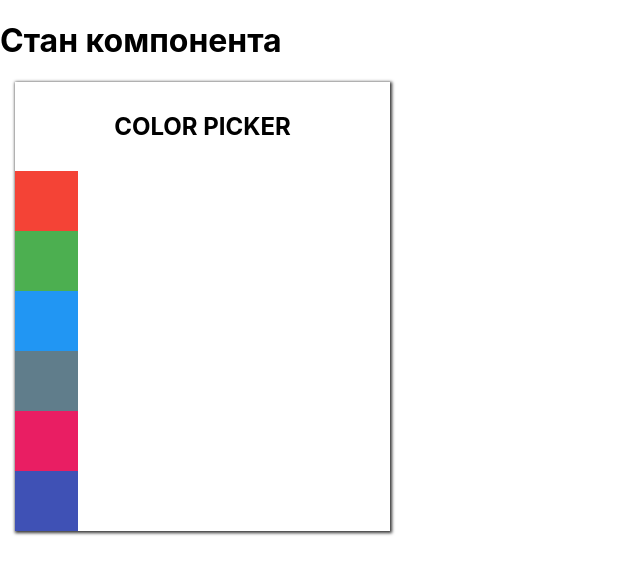
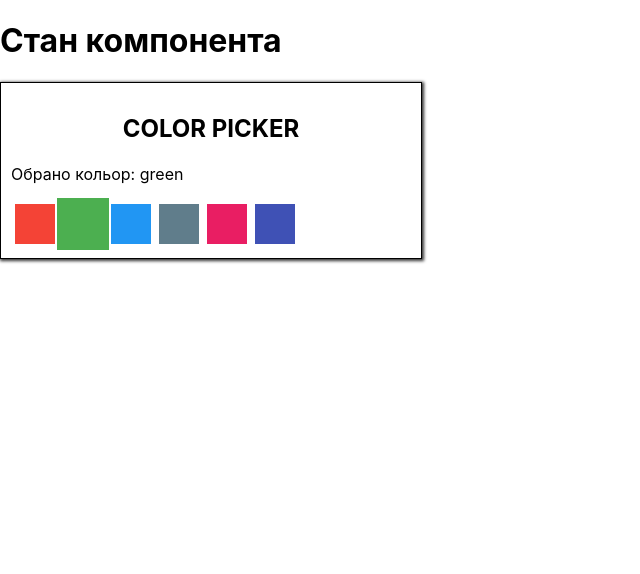
Before and after one commit to Allovallo/react-pract-03, a React (Create React App) app: page / in a window 1280 px wide. Shown: the top 574 px of the page, without its empty margins (0-640 px from the left). Built offline with nearby package versions, Linux system fonts and the light colour scheme.

Commit message:
files updated

```diff
--- a/src/App.js
+++ b/src/App.js
@@ -1,6 +1,6 @@
-import ColorPicker from 'components/ColorPicker/ColorPicker';
-import Counter from './components/Counter/Counter';
-import Dropdown from 'components/Dropdown/Dropdown';
+import ColorPicker from 'components/ColorPicker';
+import Counter from './components/Counter';
+import Dropdown from 'components/Dropdown';
 
 const colorPickerOptions = [
   { label: 'red', color: '#F44336' },
--- a/src/components/ColorPicker/ColorPicker.css
+++ b/src/components/ColorPicker/ColorPicker.css
@@ -1,23 +1,29 @@
 .ColorPicker {
-    width: 375px;
+    width: 400px;
+    padding: 10px;
+    border: 1px solid black;
     box-shadow: 1px 1px 3px 1px rgba(0, 0, 0, 0.8);
-    margin: 15px;
 }
 
 .ColorPicker__title {
-    margin: 0;
+    line-height: 1.3;
+    /* margin: 0;
     padding: 30px 0;
-    width: 100%;
+    width: 100%; */
     text-transform: uppercase;
     text-align: center;
 }
 
 .ColorPicker__option {
-    display: flex;
-    flex-direction: column;
-    justify-content: center;
-    align-items: center;
-    min-height: 60px;
-    width: calc(100% / 6);
-    list-style: none;
+    display: inline-block;
+    width: 40px;
+    height: 40px;
+    margin: 4px;
+    transition: transform 250ms linear;
+    border: none;
+    cursor: pointer;
 }
+
+.ColorPicker__option--active {
+    transform: scale(1.3);
+}
--- a/src/components/ColorPicker/ColorPicker.js
+++ b/src/components/ColorPicker/ColorPicker.js
@@ -2,17 +2,41 @@ import React, { Component } from 'react';
 import './ColorPicker.css';
 
 class ColorPicker extends Component {
+  state = {
+    activeOptionIdx: 1,
+  };
+
+  setActineIdx = index => {
+    this.setState({ activeOptionIdx: index });
+  };
+
+  makeOptionClassName = index => {
+    const optionClasses = ['ColorPicker__option'];
+
+    if (index === this.state.activeOptionIdx) {
+      optionClasses.push('ColorPicker__option--active');
+    }
+
+    return optionClasses.join(' ');
+  };
+
   render() {
+    const { activeOptionIdx } = this.state;
+    const { options } = this.props;
+    const { label } = options[activeOptionIdx];
+
     return (
       <div className="ColorPicker">
         <h2 className="ColorPicker__title">Color Picker</h2>
+        <p>Обрано кольор: {label}</p>
         <div>
-          {this.props.options.map(({ label, color }) => (
-            <span
+          {this.props.options.map(({ label, color }, index) => (
+            <button
               key={label}
-              className="ColorPicker__option"
+              className={this.makeOptionClassName(index)}
               style={{ backgroundColor: color }}
-            ></span>
+              onClick={() => this.setActineIdx(index)}
+            ></button>
           ))}
         </div>
       </div>
--- /dev/null
+++ b/src/components/ColorPicker/index.js
@@ -0,0 +1 @@
+export { default } from './ColorPicker';
--- a/src/components/Counter/Counter.js
+++ b/src/components/Counter/Counter.js
@@ -33,7 +33,8 @@ class Counter extends Component {
       <div className="Counter">
         <span className="Counter__value">{this.state.value}</span>
 
-        {/* <Value value={this.state.value} /> */}
+        {/* const {value} = this.state; */}
+        {/* <Value value={value} /> */}
 
         {/* <Controls onIncrement={this.handleIncrement} onDecrement={this.handleDecrement} /> */}
 
--- /dev/null
+++ b/src/components/Counter/index.js
@@ -0,0 +1 @@
+export { default } from './Counter';
--- a/src/components/Dropdown/Dropdown.js
+++ b/src/components/Dropdown/Dropdown.js
@@ -13,13 +13,15 @@ class Dropdown extends Component {
   };
 
   render() {
+    const { visible } = this.state;
+
     return (
       <div className="Dropdown">
         <button type="button" className="Dropdown__toggle" onClick={this.toggle}>
-          {this.state.visible ? 'Скрити' : 'Показати'}
+          {visible ? 'Скрити' : 'Показати'}
         </button>
 
-        {this.state.visible && <div className="Dropdown__menu">Випадаюче меню</div>}
+        {visible && <div className="Dropdown__menu">Випадаюче меню</div>}
       </div>
     );
   }
--- /dev/null
+++ b/src/components/Dropdown/index.js
@@ -0,0 +1 @@
+export { default } from './Dropdown';
```
Also changed, not shown: src/components/TodoList/TodoList.js (added).
